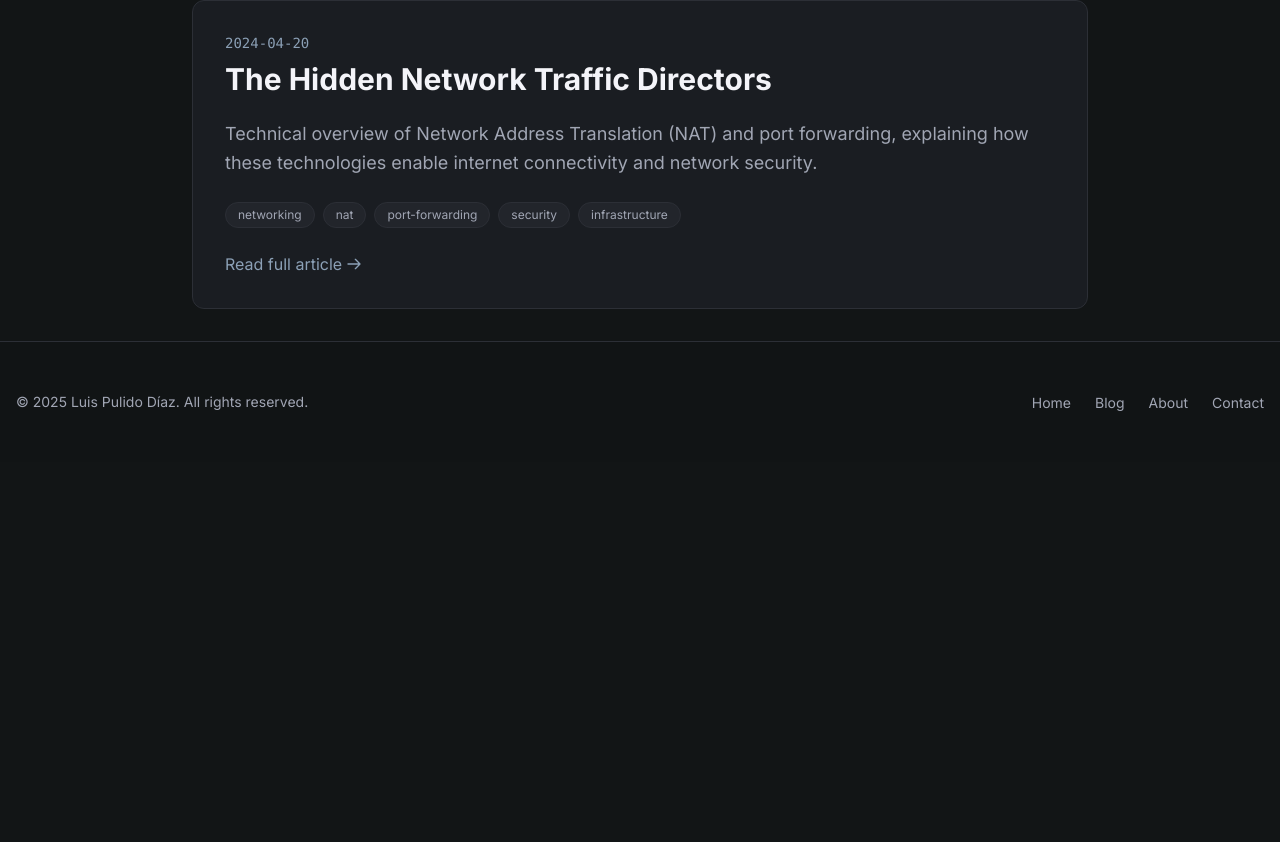
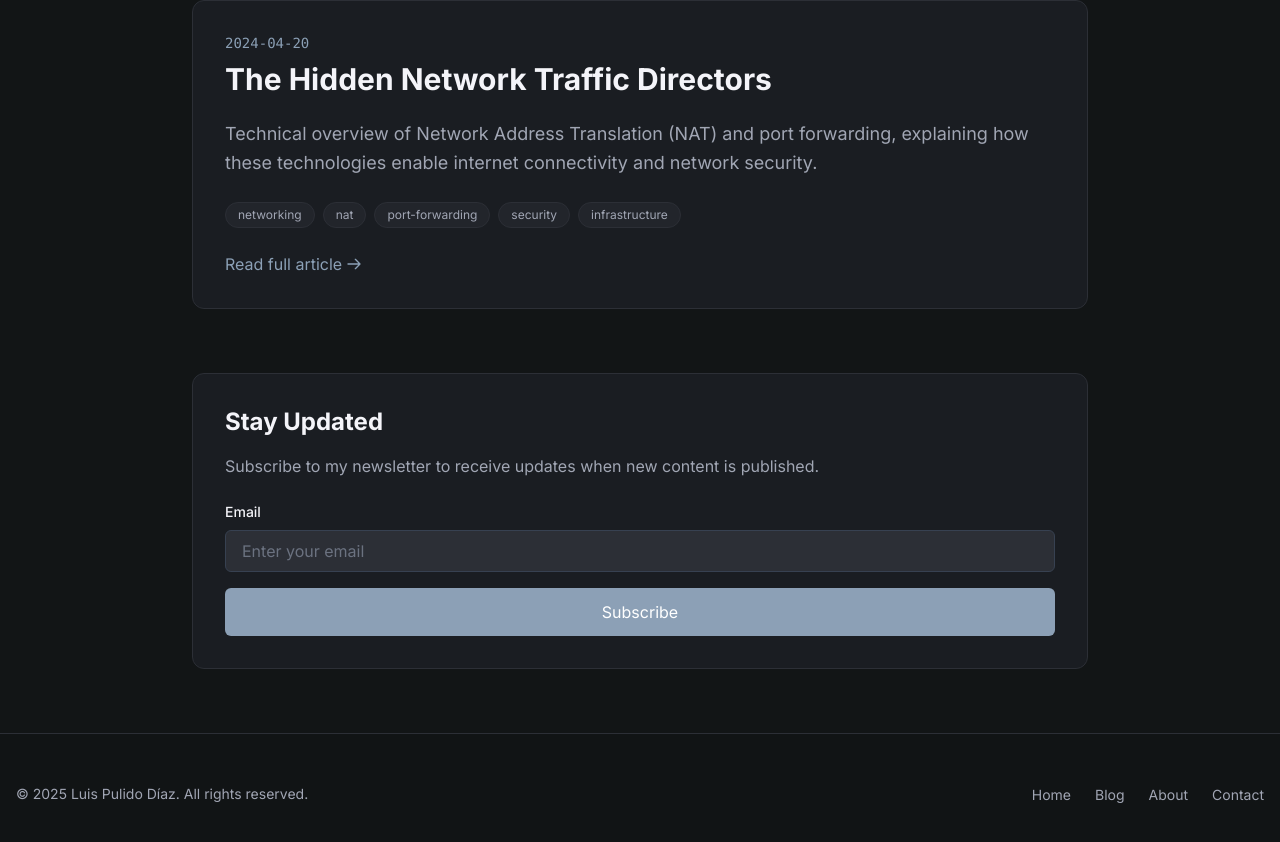
Before and after one commit to lpolish/luispulidocom-new-blog, a Next.js app: page /blog in a window 1280 px wide. Shown: the part 1686-2528 px from the top of the page. Before the commit the page ends 2148 px from the top, so only its background shows below. Built offline with nearby package versions, Linux system fonts and the light colour scheme; no server answers.

Commit message:
feat: add newsletter subscription form to blog page

```diff
--- a/src/app/blog/page.tsx
+++ b/src/app/blog/page.tsx
@@ -1,6 +1,8 @@
 import Link from 'next/link';
 import { getSortedPostsData, type Post } from '@/lib/posts';
 import { BlogList } from '@/components/BlogList';
+import SubscribeForm from '@/components/SubscribeForm';
+import ReCAPTCHA from '@/components/ReCAPTCHA';
 
 export const metadata = {
   title: 'Blog | Luis Pulido',
@@ -22,6 +24,18 @@ export default async function Blog() {
       </div>
 
       <BlogList posts={allPosts} />
+
+      <div className="mt-16 mb-8">
+        <div className="bg-primary/50 backdrop-blur-sm rounded-xl p-8 border border-border">
+          <h2 className="text-2xl font-bold mb-4 text-text">Stay Updated</h2>
+          <p className="text-textMuted mb-6">
+            Subscribe to my newsletter to receive updates when new content is published.
+          </p>
+          <SubscribeForm />
+        </div>
+      </div>
+
+      <ReCAPTCHA />
     </div>
   );
 }
```
